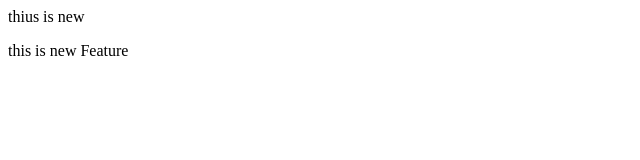
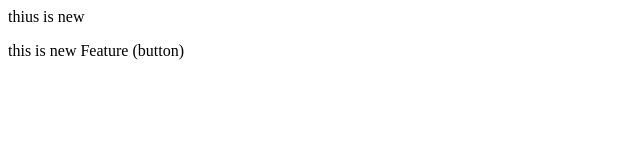
Before and after one commit to MoZuhair10/LocalRepo, a plain HTML site: page index.html in a window 1280 px wide. Shown: the full height of the page, 0-640 px from the left. Drawn offline with Linux system fonts and the light colour scheme.

Commit message:
add button

```diff
--- a/index.html
+++ b/index.html
@@ -1,2 +1,2 @@
 <p>thius is new</p>
-<p>this is new Feature</p>
+<p>this is new Feature (button)</p>
```
